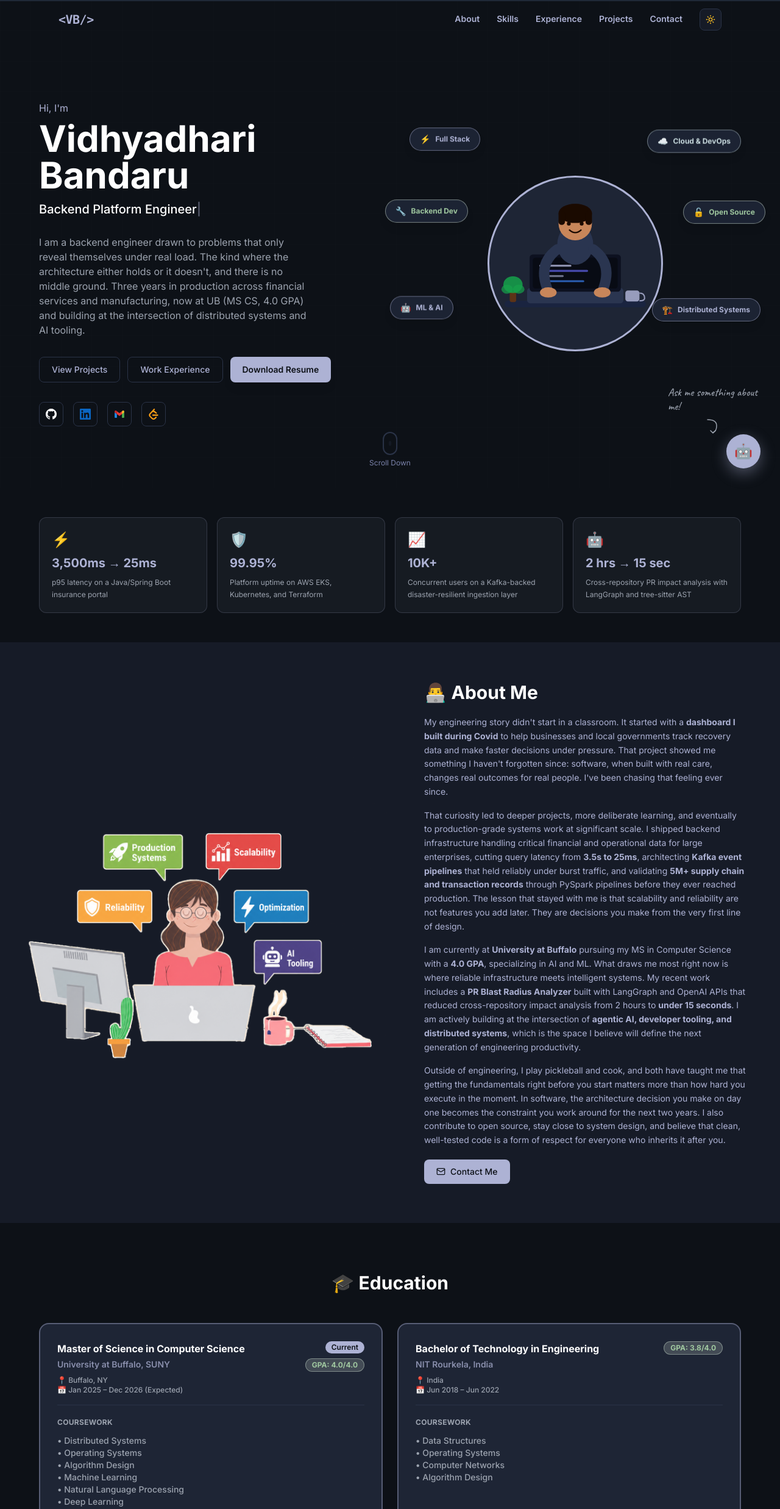
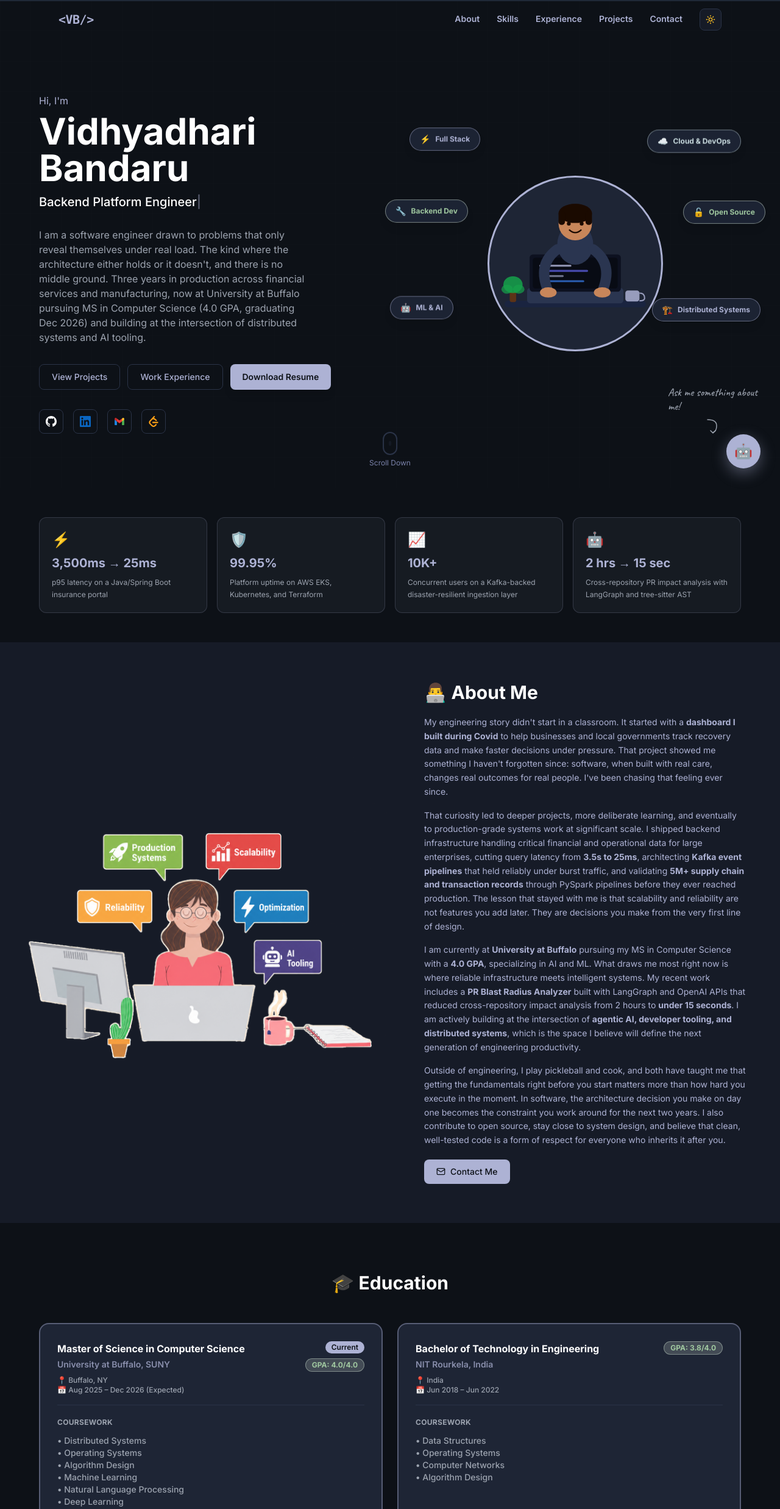
Before and after one commit to Vidhya060501/vidhyadhari-portfolio, a React (Create React App) app: page / in a window 1280 px wide. Shown: the top 2474 px of the page at 61% size. Built offline with nearby package versions, Linux system fonts and the light colour scheme.

Commit message:
Education details fixes

```diff
--- a/src/App.js
+++ b/src/App.js
@@ -265,7 +265,7 @@ export default function Portfolio() {
   ];
 
   const education = [
-    { school: "University at Buffalo, SUNY", degree: "Master of Science in Computer Science", location: "Buffalo, NY", period: "Jan 2025 – Dec 2026 (Expected)", gpa: "4.0/4.0", courses: ["Distributed Systems", "Operating Systems", "Algorithm Design", "Machine Learning", "Natural Language Processing", "Deep Learning", "Database Systems"], current: true },
+    { school: "University at Buffalo, SUNY", degree: "Master of Science in Computer Science", location: "Buffalo, NY", period: "Aug 2025 – Dec 2026 (Expected)", gpa: "4.0/4.0", courses: ["Distributed Systems", "Operating Systems", "Algorithm Design", "Machine Learning", "Natural Language Processing", "Deep Learning", "Database Systems"], current: true },
     { school: "NIT Rourkela, India", degree: "Bachelor of Technology in Engineering", location: "India", period: "Jun 2018 – Jun 2022", gpa: "3.8/4.0", courses: ["Data Structures", "Operating Systems", "Computer Networks", "Algorithm Design"], current: false }
   ];
 
@@ -483,7 +483,7 @@ export default function Portfolio() {
               <span className={txt}>{typewriterText}</span><span className="animate-pulse" style={{color: accent}}>|</span>
             </p>
             <p className={`text-sm sm:text-base leading-relaxed mb-8 max-w-md mx-auto md:mx-0 ${t('text-gray-400','text-slate-900')}`}>
-              I am a backend engineer drawn to problems that only reveal themselves under real load. The kind where the architecture either holds or it doesn't, and there is no middle ground. Three years in production across financial services and manufacturing, now at UB (MS CS, 4.0 GPA) and building at the intersection of distributed systems and AI tooling.
+              I am a software engineer drawn to problems that only reveal themselves under real load. The kind where the architecture either holds or it doesn't, and there is no middle ground. Three years in production across financial services and manufacturing, now at University at Buffalo pursuing MS in Computer Science (4.0 GPA, graduating Dec 2026) and building at the intersection of distributed systems and AI tooling.
             </p>
             <div className="flex flex-wrap justify-center md:justify-start gap-3 mb-8">
               <a href="#projects"
```
